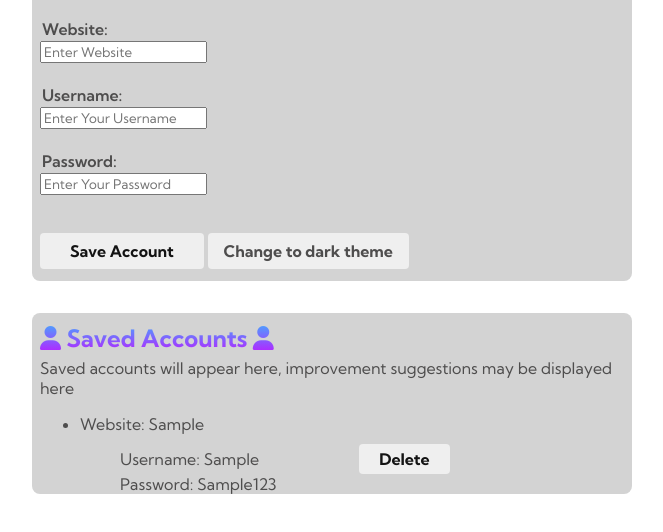
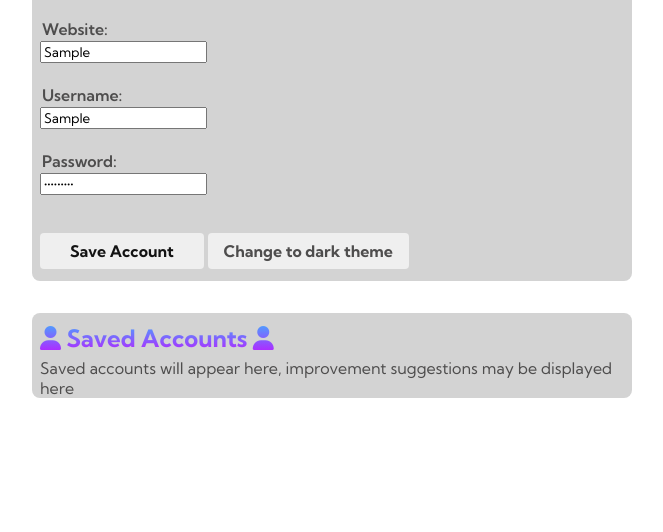
Before and after one commit to Chris-Bratosin/COMP1004-SPA, a website with bundled scripts: page index.html in a window 1280 px wide. Both pictures are taken after typing "Sample", "Sample", "Sample123" into the empty fields and a click on the button "Save Account". Shown: the part 80-612 px from the top of the page, without its empty margins (443-1106 px from the left). Built offline with nearby package versions, Linux system fonts and the light colour scheme.

Commit message:
fixed strength checked, works as intended now

```diff
--- a/app.js
+++ b/app.js
@@ -11,6 +11,8 @@
 }
 */
 
+//!---------------------------------------------------------------------------------------------------------------!//
+
 /*this is used to load the accounts before anything else so that it is ready to
 be viewed first*/
 document.addEventListener('DOMContentLoaded', function ()
@@ -18,38 +20,7 @@ document.addEventListener('DOMContentLoaded', function ()
     loadAccounts();
 });
 
-// ! Old saveAccount function (needs fixing before using again, see function below)
-/*function saveAccount()
-{
-    const username = document.getElementById('username').value;
-    const password = document.getElementById('password').value;
-
-    if (username && password)
-    {
-        const passwordStrengthResult = checkPasswordStrength(password);
-
-        if(passwordStrengthResult === 'Password is strong')
-        {
-            const accounts = getAccounts();
-
-            accounts.push({username, password});
-            localStorage.setItem('accounts', JSON.stringify(accounts));
-
-            alert('Account has been saved');
-            clearForm();
-            loadAccounts();
-        }
-        else
-        {
-            alert(passwordStrengthResult);
-        }
-
-    }
-    else
-    {
-        alert('Please enter username and password');
-    }
-}*/
+//!---------------------------------------------------------------------------------------------------------------!//
 
 function saveAccount()
 {
@@ -60,6 +31,10 @@ function saveAccount()
     const password = document.getElementById('password').value;
 
     if (website && username && password)
+    {
+        const passwordStrengthResult = checkPasswordStrength(password);
+
+        if(passwordStrengthResult == 'Password is strong')
         {
             const accounts = getAccounts();
 
@@ -72,6 +47,11 @@ function saveAccount()
         }
         else
         {
+            alert(passwordStrengthResult);
+        }
+    }
+    else
+    {
         alert('Please enter website, username, and password');
     }
 }
@@ -80,6 +60,8 @@ function getAccounts()
 {
     return JSON.parse(localStorage.getItem('accounts')) || [];
 }
+
+//!---------------------------------------------------------------------------------------------------------------!//
 
 /*Creating a function that will take the inputs when Save Account, and display
 them in the Saved Accounts container*/
@@ -124,6 +106,7 @@ function loadAccounts()
     });
 }
 
+//!---------------------------------------------------------------------------------------------------------------!//
 
 /*creating function to allow the delete button to delete an account once it has been pressed.
 When the button is clicked, the account will be checked and filtered and removed from the
@@ -149,6 +132,7 @@ function deleteAccount(index)
     loadAccounts();
 }
 
+//!---------------------------------------------------------------------------------------------------------------!//
 
 /*creating a function to clear the username and password input box after an account
 has been saved for quality of life and to allow a new input after*/
@@ -159,7 +143,7 @@ function clearForm()
     document.getElementById('password').value = '';
 }
 
-
+//!---------------------------------------------------------------------------------------------------------------!//
 
 /*creating a function to check the strength of implemented password following
 the criteria set using regex below. If it doesn't meet the requirements, it will
@@ -167,7 +151,7 @@ notify the user and will keep doing so until all tests have been passed, once
 the account is saved, it will send out an alert telling the user that they should
 change their password on the website to match it in the password manager*/
 
-/*function checkPasswordStrength(password)
+function checkPasswordStrength(password)
 {
     //checking the password for a minimum length:
     if (password.length < 12)
@@ -199,15 +183,16 @@ change their password on the website to match it in the password manager*/
 
     /*notifying the user that the password has passed all strength checks, alongside
     suggesting to change password on actual website*/
-    //return 'Password is now strong, make sure to apply changes the website this is for'
-//}
+    return 'Password is strong';
+}
 
 
 
-
+//!---------------------------------------------------------------------------------------------------------------!//
 /*Creating the color theme toggle
 first going to find the system setting for the user to have a default theme (dark/light) and if button is clicked
 switch to the opposite theme and revert if clicked again*/
+//!---------------------------------------------------------------------------------------------------------------!//
 
 function themeSetting({localStorageTheme, systemSettingsDark})
 {
@@ -224,6 +209,8 @@ function themeSetting({localStorageTheme, systemSettingsDark})
     return "light";
 }
 
+//!---------------------------------------------------------------------------------------------------------------!//
+
 /*creating function to update the buttons text when clicked so that it matches with what it should be.
 e.g. when dark is on, button should say 'switch to light' and vice versa with light, it should be
 'switch to dark*/
@@ -235,12 +222,16 @@ function updateButtonText({buttonEl, isDark})
     buttonEl.innerText = changeSetting;
 }
 
+//!---------------------------------------------------------------------------------------------------------------!//
+
 /* Creating function to update the html tag i set earlier after the lang=en tag.*/
 
 function updateHtmlTag({theme})
 {
     document.querySelector("html").setAttribute("data-theme", theme);
 }
+
+//!---------------------------------------------------------------------------------------------------------------!//
 
 /*finally, going to get the system settings for when the page loads then figure the current site settings
 and update the theme depending on what the users needs are. going to make use of an event listener for when
@@ -266,6 +257,7 @@ button.addEventListener("click", (event) =>
         currentThemeSetting = newTheme;
 });
 
+//!---------------------------------------------------------------------------------------------------------------!//
 
 
 // TODO: PASSWORD STRENGTH CHECKING (in progress)
--- a/style.css
+++ b/style.css
@@ -148,7 +148,6 @@ body
     font-size: 1.5rem;
     text-decoration: none;
     font-weight: 700;
-
     padding-top: 10px;
     background-color: #131313;
     background-image: linear-gradient(to top, #b721ff 0%, #21d4fd 100%);
@@ -163,6 +162,13 @@ body
 {
     font-size: 1rem;
     margin-top: -15px;
+}
+
+#accounts__list
+{
+    font-size: 1rem;
+    font-weight: 350;
+    text-decoration: none;
 }
 
 .delete-button
```
Lines whose indentation alone changed are shown as unchanged.
